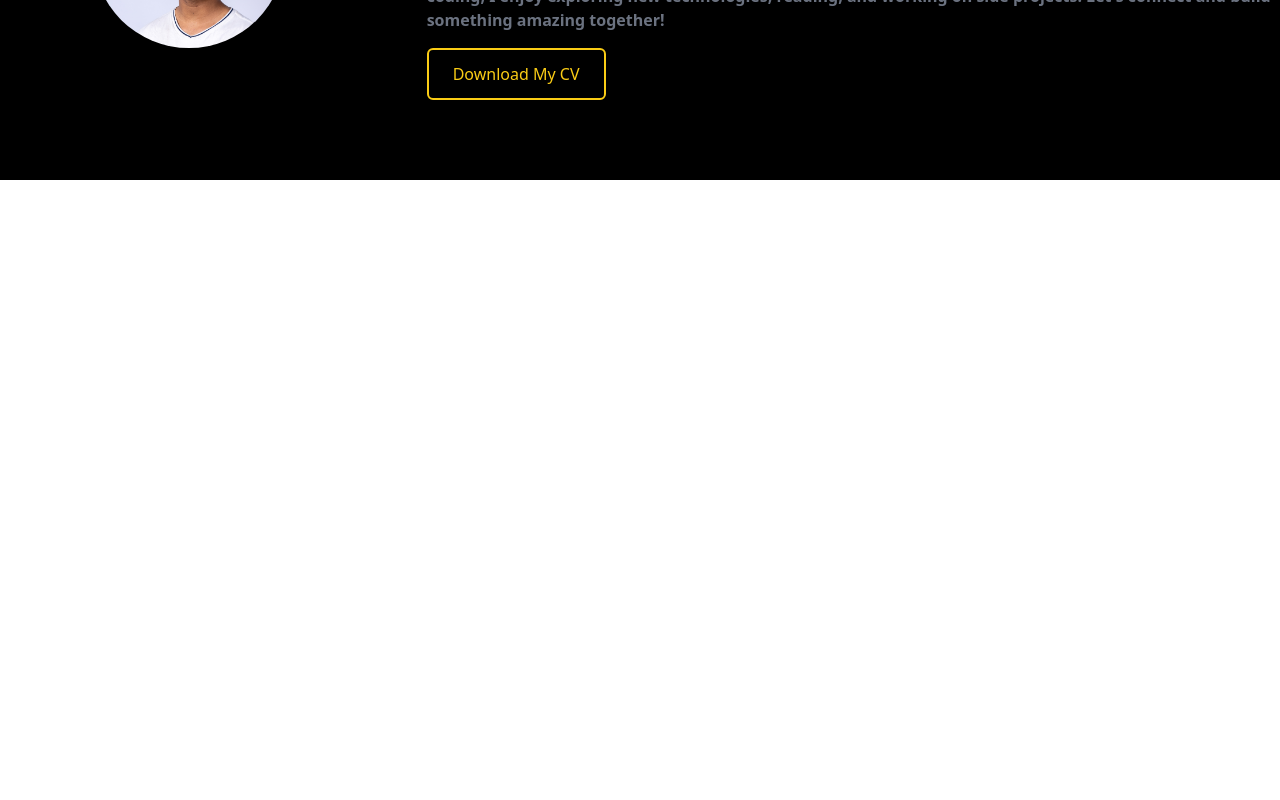
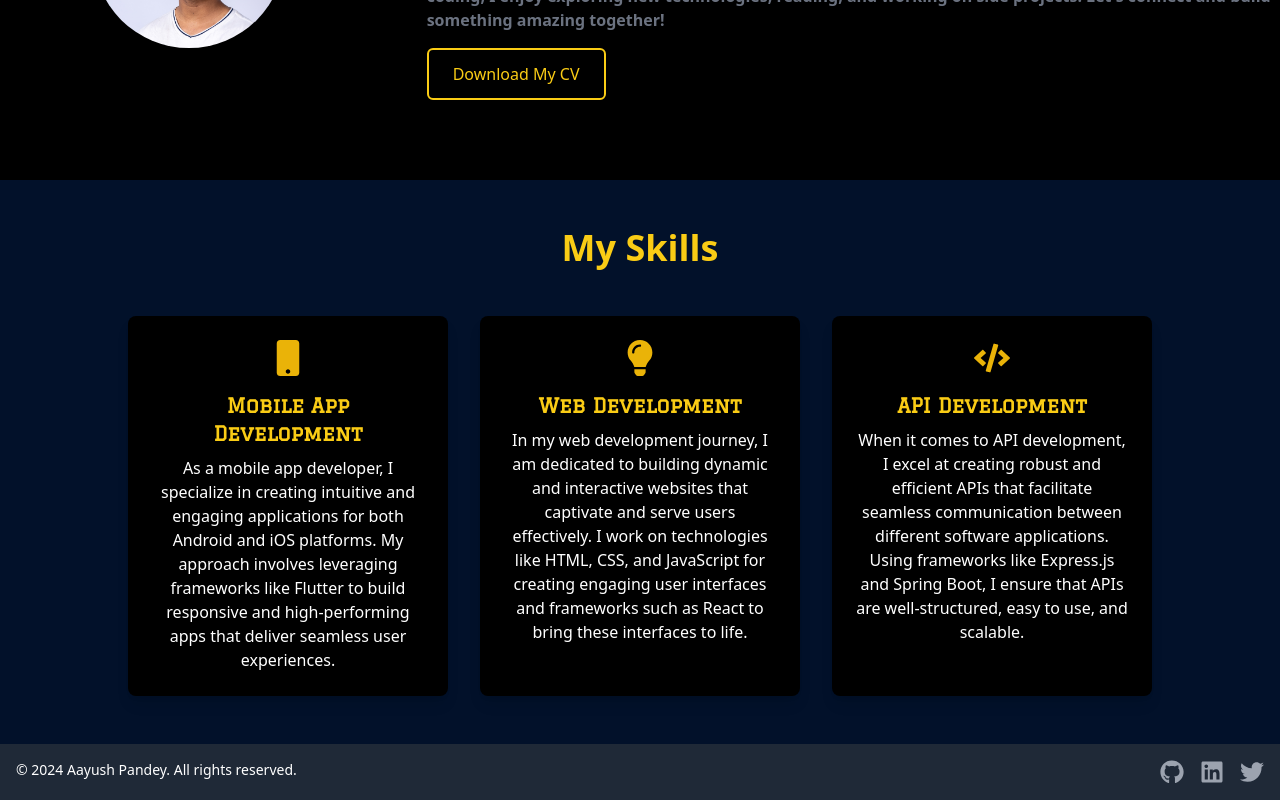
Before and after one commit to AayushPandeyy/personal_portfolio, a React (Vite) app: page / in a window 1280 px wide. Shown: the part 972-1772 px from the top of the page. Before the commit the page ends 1152 px from the top, so only its background shows below. Built offline with nearby package versions, Linux system fonts and the light colour scheme; a web font is replaced by a local one.

Commit message:
Added my skills section and footer

```diff
--- a/src/App.jsx
+++ b/src/App.jsx
@@ -1,14 +1,33 @@
 import AboutMeSection from "./components/AboutMeSection";
+import Footer from "./components/Footer";
 import HeaderSection from "./components/HeaderSection";
+import MySkillsSection from "./components/MySkillsSection";
 import Navbar from "./components/Navbar";
 import TopNavBar from "./components/TopNavBar";
+import React, { useRef } from "react";
 function App() {
+  const headerRef = useRef(null);
+  const aboutMeRef = useRef(null);
+
+  // Function to scroll to a section
+  const scrollToSection = (sectionRef) => {
+    sectionRef.current.scrollIntoView({ behavior: "smooth" });
+  };
   return (
     <>
       <TopNavBar></TopNavBar>
-      <Navbar></Navbar>
-      <HeaderSection></HeaderSection>
-      <AboutMeSection></AboutMeSection>
+      <Navbar
+        scrollToHeader={() => scrollToSection(headerRef)}
+        scrollToAboutMe={() => scrollToSection(aboutMeRef)}
+      />
+      <header ref={headerRef}>
+        <HeaderSection></HeaderSection>
+      </header>
+      <section ref={aboutMeRef}>
+        <AboutMeSection></AboutMeSection>
+      </section>
+      <MySkillsSection></MySkillsSection>
+      <Footer></Footer>
     </>
   );
 }
--- /dev/null
+++ b/src/components/Footer.jsx
@@ -0,0 +1,47 @@
+import React from "react";
+import { FaGithub, FaLinkedin, FaTwitter } from "react-icons/fa";
+
+const Footer = () => {
+  return (
+    <footer className="bg-gray-800 text-white py-4">
+      <div className="container mx-auto px-4 flex justify-between">
+        {/* Footer Navigation */}
+        <div className="text-center">
+          <p className="text-sm">
+            &copy; {new Date().getFullYear()} Aayush Pandey. All rights
+            reserved.
+          </p>
+        </div>
+
+        <div className="flex space-x-4 mb-4 md:mb-0 justify-center items-center">
+          <a
+            href="https://github.com/your-username"
+            target="_blank"
+            rel="noopener noreferrer"
+            className="text-gray-400 hover:text-white transition"
+          >
+            <FaGithub size={24} />
+          </a>
+          <a
+            href="https://linkedin.com/in/your-username"
+            target="_blank"
+            rel="noopener noreferrer"
+            className="text-gray-400 hover:text-white transition"
+          >
+            <FaLinkedin size={24} />
+          </a>
+          <a
+            href="https://twitter.com/your-username"
+            target="_blank"
+            rel="noopener noreferrer"
+            className="text-gray-400 hover:text-white transition"
+          >
+            <FaTwitter size={24} />
+          </a>
+        </div>
+      </div>
+    </footer>
+  );
+};
+
+export default Footer;
--- /dev/null
+++ b/src/components/MySkillsSection.jsx
@@ -0,0 +1,76 @@
+import React from "react";
+import { FaCode, FaLightbulb, FaMobile } from "react-icons/fa";
+
+const MySkillsSection = () => {
+  return (
+    <section
+      className="py-12 bg-gray-100"
+      style={{
+        backgroundColor: "#02112a",
+      }}
+    >
+      <div className="container mx-auto px-4">
+        <h1 className="text-4xl font-bold text-center mb-12 text-yellow-400">
+          My Skills
+        </h1>
+        <div className="flex flex-wrap justify-center gap-8">
+          {/* Skill Box 1 */}
+          <div className="skill-box bg-black p-6 rounded-lg shadow-lg w-80 text-center">
+            <FaMobile className="text-4xl mb-4 text-yellow-500 mx-auto" />
+            <h2
+              className="text-xl font-semibold mb-2 text-yellow-400"
+              style={{ fontFamily: "Graduate" }}
+            >
+              Mobile App Development
+            </h2>
+            <p className="text-white">
+              As a mobile app developer, I specialize in creating intuitive and
+              engaging applications for both Android and iOS platforms. My
+              approach involves leveraging frameworks like Flutter to build
+              responsive and high-performing apps that deliver seamless user
+              experiences.
+            </p>
+          </div>
+
+          {/* Skill Box 2 */}
+          <div className="skill-box bg-black p-6 rounded-lg shadow-lg  w-80 text-center">
+            <FaLightbulb className="text-4xl mb-4 text-yellow-500 mx-auto" />
+            <h2
+              className="text-xl font-semibold mb-2 text-yellow-400"
+              style={{ fontFamily: "Graduate" }}
+            >
+              Web Development
+            </h2>
+            <p className="text-white">
+              In my web development journey, I am dedicated to building dynamic
+              and interactive websites that captivate and serve users
+              effectively. I work on technologies like HTML, CSS, and JavaScript
+              for creating engaging user interfaces and frameworks such as React
+              to bring these interfaces to life.
+            </p>
+          </div>
+
+          {/* Skill Box 3 */}
+          <div className="skill-box bg-black p-6 rounded-lg shadow-lg w-80 text-center">
+            <FaCode className="text-4xl mb-4 text-yellow-500 mx-auto" />
+            <h2
+              className="text-xl font-semibold mb-2 text-yellow-400"
+              style={{ fontFamily: "Graduate" }}
+            >
+              API Development
+            </h2>
+            <p className="text-white">
+              When it comes to API development, I excel at creating robust and
+              efficient APIs that facilitate seamless communication between
+              different software applications. Using frameworks like Express.js
+              and Spring Boot, I ensure that APIs are well-structured, easy to
+              use, and scalable.
+            </p>
+          </div>
+        </div>
+      </div>
+    </section>
+  );
+};
+
+export default MySkillsSection;
--- a/src/components/Navbar.jsx
+++ b/src/components/Navbar.jsx
@@ -1,6 +1,6 @@
 import React, { useState } from "react";
 
-function Navbar() {
+function Navbar({ scrollToHeader, scrollToAboutMe }) {
   const [isOpen, setIsOpen] = useState(false);
 
   return (
@@ -17,13 +17,21 @@ function Navbar() {
           </div>
           <div className="hidden md:flex space-x-4 items-center">
             <a
-              href="#"
+              href="/home"
+              onClick={(e) => {
+                e.preventDefault();
+                scrollToHeader();
+              }}
               className="text-yellow-400 hover:text-white  px-3 py-2 rounded-md text-lg font-medium"
             >
               Home
             </a>
             <a
-              href="#about"
+              href="/about"
+              onClick={(e) => {
+                e.preventDefault();
+                scrollToAboutMe();
+              }}
               className="text-yellow-400 hover:text-white  px-3 py-2 rounded-md text-lg font-medium"
             >
               About
@@ -69,13 +77,21 @@ function Navbar() {
         <div className="md:hidden ">
           <div className="space-y-1 px-2 pb-3 sm:px-3">
             <a
-              href="#"
+              href="/home"
+              onClick={(e) => {
+                e.preventDefault();
+                scrollToHeader();
+              }}
               className="block text-yellow-400 hover:text-white  px-3 py-2 rounded-md text-base font-medium"
             >
               Home
             </a>
             <a
-              href="#about"
+              href="/about"
+              onClick={(e) => {
+                e.preventDefault();
+                scrollToAboutMe();
+              }}
               className="block text-yellow-400 hover:text-white  px-3 py-2 rounded-md text-base font-medium"
             >
               About
```
